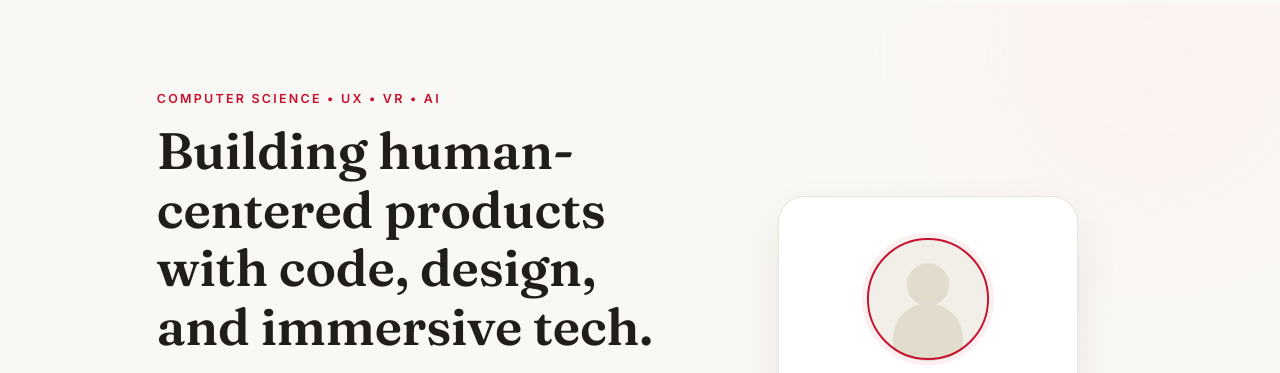
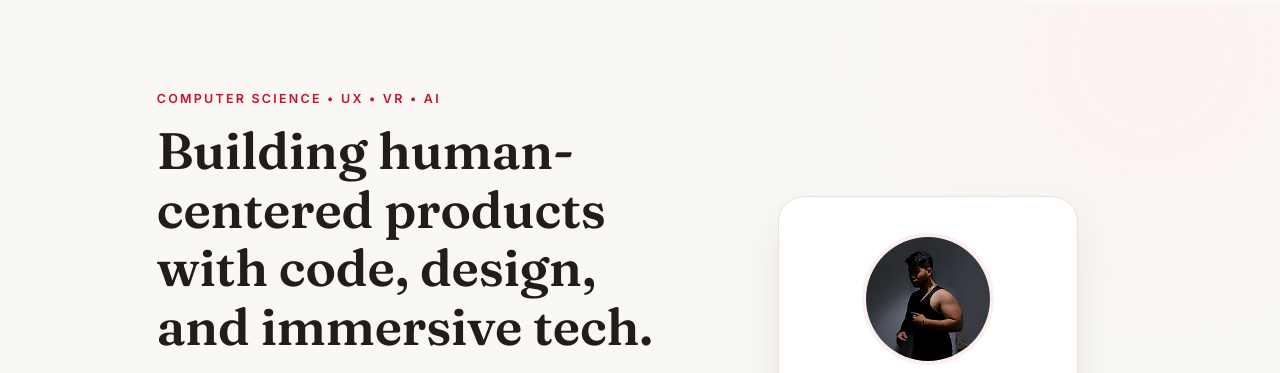
Before and after one commit to imlitzia/reef.static.portfolio, a plain HTML site: page index.html in a window 1280 px wide. Shown: the part 70-443 px from the top of the page. Drawn offline with Linux system fonts and the light colour scheme.

Commit message:
edit pics

```diff
--- a/index.html
+++ b/index.html
@@ -56,7 +56,7 @@
 
         <div class="hero-visual reveal">
           <div class="profile-card">
-            <img class="profile-image" src="./assets/profile-placeholder.svg" alt="Aarif Suksai profile photo" />
+            <img class="profile-image" src="./assets/profile-placeholder.jpg" alt="Aarif Suksai profile photo" />
             <h2>Aarif Suksai</h2>
             <p data-i18n="profile_role">Computer Science Student / Front-End Engineer / UX-VR Researcher</p>
           </div>
```
Also changed, not shown: assets/profile-placeholder.jpg (added), assets/profile-placeholder.svg (deleted).
